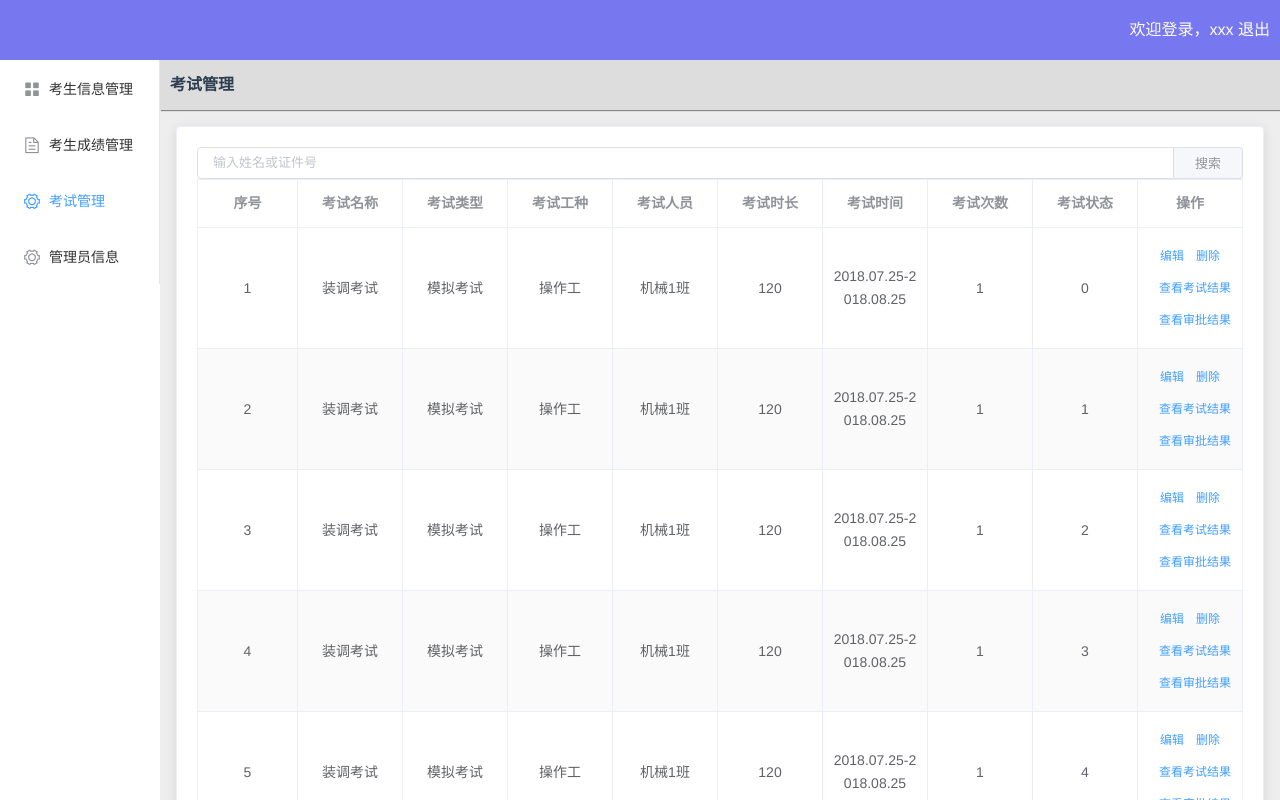
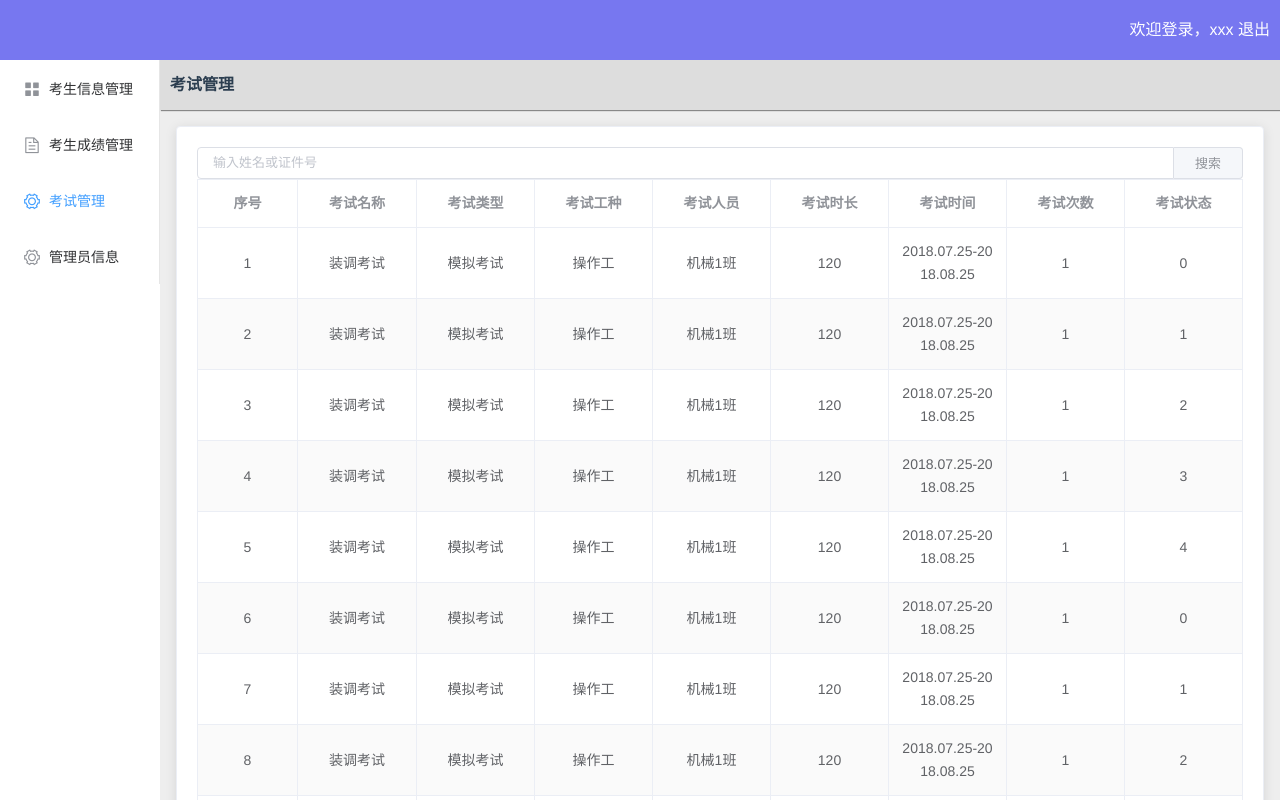
Before and after one commit to didiguoguo/auth_manage_system, a Vue app: page /test_manage in a window 1280 px wide. Shown: the top 800 px of the page. Built offline with nearby package versions, Linux system fonts and the light colour scheme.

Commit message:
columns配置standardtable

```diff
--- a/src/components/StandardTable.vue
+++ b/src/components/StandardTable.vue
@@ -5,22 +5,20 @@
         align="center"
         v-for="value in columns"
         :key="value.id_card_num"
-        :prop="value.prop"
         :label="value.label"
         :width="value.width"
       >
-      </el-table-column>
-      <el-table-column align="center"  prop="action" label="操作">
         <template slot-scope="scope">
-          <el-button
-            v-for="(value,index) in actions"
+          <span
+            v-if="value.actions"
+            v-for="(v,index) in value.actions"
+            class="actions"
             :key="index"
-            @click="$emit(value.method,{row:scope.row,column:scope.column,index:scope.$index})"
-            type="text"
-            size="small"
+            @click="$emit(v.method,{row:scope.row,column:scope.column,index:scope.$index})"
           >
-            {{value.text}}
-          </el-button>
+            <el-button type="text"  size="small"> {{v.text}} </el-button>
+          </span>
+          <span v-if="!value.actions">{{scope.row[value.prop]}}</span>
         </template>
       </el-table-column>
     </el-table>
@@ -87,6 +85,10 @@ li {
   margin: 0 10px;
 }
 
+.actions{
+  margin-right: .5em;
+}
+
 a {
   color: #42b983;
 }
--- a/src/pages/InfoManage.vue
+++ b/src/pages/InfoManage.vue
@@ -4,7 +4,7 @@
       <el-tab-pane label="考生列表" name="1">
         <el-row class="action-wrapper">
           <el-col :md="{span:6}">
-            <el-button size='small' type='success' @click="()=>handleShowModal('stu_modal_visible')">
+            <el-button size='small' type='success' @click="handleAddStudent">
               <i class='el-icon-plus'></i>添加学生</el-button>
             <el-button size='small' type='primary'>
               <i class='el-icon-download'></i>批量导入学生</el-button>
@@ -18,7 +18,6 @@
         <standard-table
           :layout="'total, ->, prev, pager, next, jumper'"
           :data="stu_data.list" :columns="stu_columns"
-          :actions="stu_actions"
           :pagination="stu_data.pagination"
           @handle-click="handleEdit"
           @handle-remove="handleRemove"
@@ -41,7 +40,6 @@
         <standard-table
           :layout="'total, ->, prev, pager, next, jumper'"
           :data="class_data.list"
-          :actions="class_actions"
           :columns="class_columns"
           :pagination="class_data.pagination"
           @handle-show-member="handleShowMembers"
@@ -76,7 +74,7 @@
           <el-input v-model="stu_form.job_title" auto-complete="off" size='small'></el-input>
         </el-form-item>
         <el-form-item :label-width="'120px'">
-          <el-button size='small' @click="stu_modal_visible = false">取 消</el-button>
+          <el-button size='small' @click="()=>handleCloseModal('stu_modal_visible')">取 消</el-button>
           <el-button size='small' type="primary" @click="()=>submitForm('stu_form',!stu_form.id? 'add':'modify')">确 定</el-button>
         </el-form-item>
       </el-form>
@@ -137,6 +135,20 @@ const stu_columns = [
   {
     prop: "enter_time",
     label: "录入时间"
+  },
+  {
+    prop: "action",
+    label: "操作",
+    actions: [
+      {
+        text: "编辑",
+        method: "handle-click"
+      },
+      {
+        text: "删除",
+        method: "handle-remove"
+      }
+    ]
   }
 ];
 const class_columns = [
@@ -171,6 +183,24 @@ const class_columns = [
   {
     prop: "create_time",
     label: "录入时间"
+  },
+  {
+    prop: "action",
+    label: "操作",
+    actions: [
+      {
+        text: "班级成员",
+        method: "handle-show-member"
+      },
+      {
+        text: "编辑",
+        method: "handle-click"
+      },
+      {
+        text: "删除",
+        method: "handle-remove"
+      }
+    ]
   }
 ];
 const stu_actions = [
@@ -183,20 +213,23 @@ const stu_actions = [
     method: "handle-remove"
   }
 ];
-const class_actions = [
-  {
-    text: "班级成员",
-    method: "handle-show-member"
-  },
-  {
-    text: "编辑",
-    method: "handle-click"
-  },
-  {
-    text: "删除",
-    method: "handle-remove"
-  }
-];
+const stu_form_values = {
+  student_name: "",
+  gender: "男",
+  id_card_num: "",
+  phone_num: "",
+  job_title: ""
+};
+const cla_form_values = {
+  class_name: "",
+  region: "",
+  date1: "",
+  date2: "",
+  delivery: false,
+  type: [],
+  resource: "",
+  desc: ""
+};
 export default {
   name: "InfoManage",
   components: { StandardTable },
@@ -204,28 +237,11 @@ export default {
     return {
       stu_columns,
       class_columns,
-      stu_actions,
-      class_actions,
       activeKey: "1",
       stu_modal_visible: false,
       cla_modal_visible: false,
-      stu_form: {
-        student_name: "",
-        gender: '男',
-        id_card_num: "",
-        phone_num: "",
-        job_title: ""
-      },
-      cla_form: {
-        class_name: "",
-        region: "",
-        date1: "",
-        date2: "",
-        delivery: false,
-        type: [],
-        resource: "",
-        desc: ""
-      },
+      stu_form: stu_form_values,
+      cla_form: cla_form_values,
       stu_rules: {
         student_name: [
           { required: true, message: "请输入考生姓名", trigger: "blur" }
@@ -281,41 +297,45 @@ export default {
       }
     },
     handleEdit({ row, column, index }) {
-      this.stu_form = { ...row }
+      this.stu_form = { ...row };
       this.handleShowModal("stu_modal_visible");
     },
     handleRemove({ row, column, index }) {
       this.$store.dispatch({
-        type:'delete_students',
+        type: "delete_students",
         payload: {
           data: { ids: [row.id] },
-          cb:(res)=>{
-            if(res.data && res.data.code === 200){
+          cb: res => {
+            if (res.data && res.data.code === 200) {
               this.$message({
                 message: "删除成功!",
                 type: "success"
               });
               this.$store.dispatch({
-                type:'get_students',
+                type: "get_students",
                 payload: {
                   current_page: 1,
                   page_size: 10
                 }
-              })
-            }else{
+              });
+            } else {
               this.$message({
                 message: "删除失败!",
                 type: "warn"
               });
             }
           }
-        },
-      })
+        }
+      });
     },
     handleShowMembers({ row, column, index }) {
       this.$router.push({
-        path:`class_detail/${row.id}`,
-      })
+        path: `class_detail/${row.id}`
+      });
+    },
+    handleAddStudent() {
+      this.stu_form = stu_form_values;
+      this.handleShowModal("stu_modal_visible");
     },
     handleShowModal(key) {
       this[key] = true;
@@ -323,39 +343,39 @@ export default {
     handleCloseModal(key) {
       this[key] = false;
     },
-    submitForm(formName,method) {
+    submitForm(formName, method) {
       this.$refs[formName].validate(valid => {
         if (valid) {
-          let type = ''
-          let succ_message = ''
-          let error_message = ''
+          let type = "";
+          let succ_message = "";
+          let error_message = "";
           if (formName === "stu_form") {
-            if(method==='add'){
-              succ_message = '添加成功！'
-              type = 'add_student'
-            }else if(method==='modify'){
-              succ_message = '修改成功！'
-              type = 'modify_student'
+            if (method === "add") {
+              succ_message = "添加成功！";
+              type = "add_student";
+            } else if (method === "modify") {
+              succ_message = "修改成功！";
+              type = "modify_student";
             }
             this.$store.dispatch({
               type,
               payload: {
                 data: this.$refs[formName].model,
-                cb:(res)=>{
-                  if(res.data && res.data.code === 200){
-                    this.$refs[formName].resetFields()
+                cb: res => {
+                  if (res.data && res.data.code === 200) {
+                    this.$refs[formName].resetFields();
                     this.$message({
                       message: succ_message,
                       type: "success"
                     });
                     this.$store.dispatch({
-                      type:'get_students',
+                      type: "get_students",
                       payload: {
                         current_page: 1,
                         page_size: 10
                       }
-                    })
-                  }else{
+                    });
+                  } else {
                     this.$message({
                       message: error_message,
                       type: "warn"
@@ -363,8 +383,8 @@ export default {
                   }
                   this.handleCloseModal("stu_modal_visible");
                 }
-              },
-            })
+              }
+            });
           } else if (formName === "cla_form") {
             this.handleCloseModal("cla_modal_visible");
           }
```
